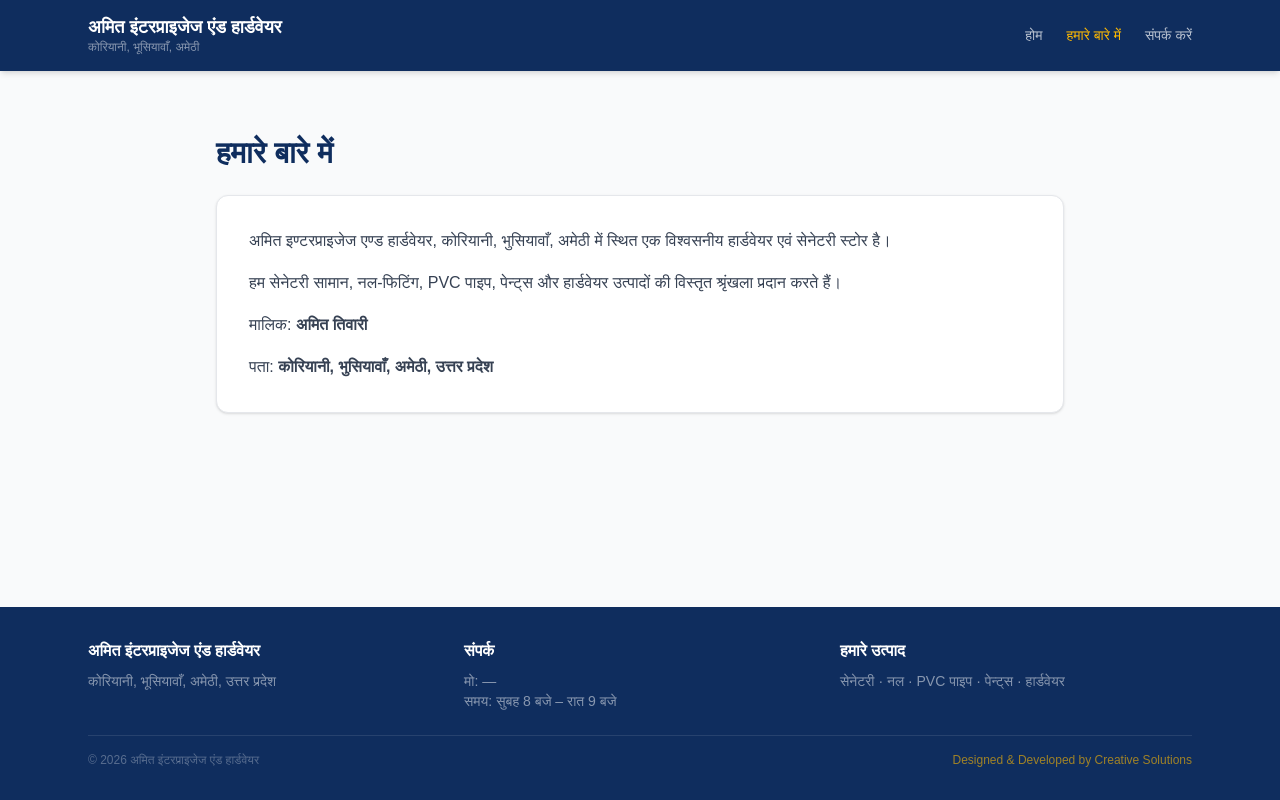
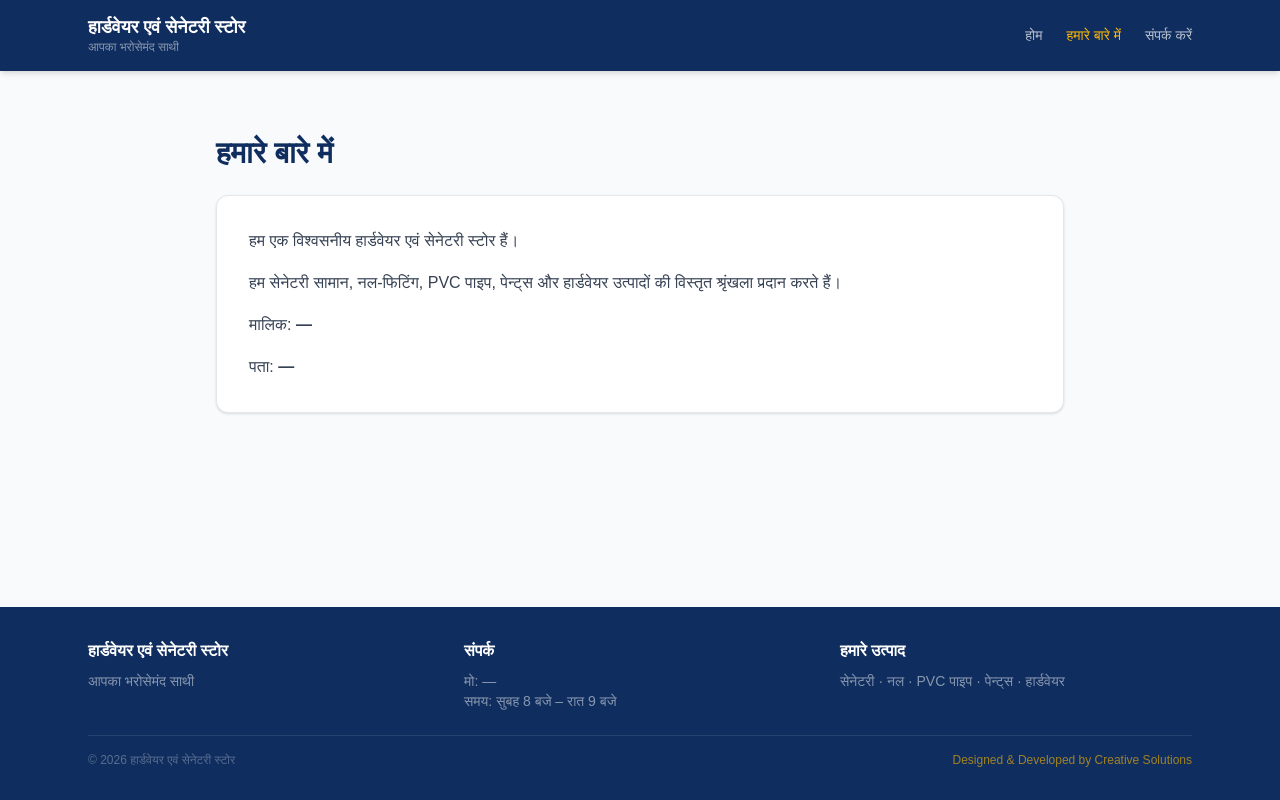
Before and after one commit to kp1153/amit-hardware, a Next.js app: page /about in a window 1280 px wide. Built offline with nearby package versions, Linux system fonts and the light colour scheme.

Commit message:
generic branding

```diff
--- a/app/(website)/about/page.js
+++ b/app/(website)/about/page.js
@@ -1,6 +1,7 @@
+// F:\amit-hardware\app\(website)\about\page.js
 export const metadata = {
-  title: "हमारे बारे में | अमित इण्टरप्राइजेज एण्ड हार्डवेयर",
-  description: "अमित इण्टरप्राइजेज एण्ड हार्डवेयर के बारे में जानें — अमेठी का भरोसेमंद हार्डवेयर एवं सेनेटरी स्टोर।",
+  title: "हमारे बारे में | हार्डवेयर एवं सेनेटरी स्टोर",
+  description: "हार्डवेयर एवं सेनेटरी स्टोर के बारे में जानें — आपका भरोसेमंद हार्डवेयर स्टोर।",
 }
 
 export default function AboutPage() {
@@ -8,10 +9,10 @@ export default function AboutPage() {
     <div className="max-w-4xl mx-auto px-6 py-16">
       <h1 className="text-3xl font-bold text-[#0f2d5e] mb-6">हमारे बारे में</h1>
       <div className="bg-white rounded-xl border border-gray-200 p-8 shadow-sm space-y-4 text-gray-700 leading-relaxed">
-        <p>अमित इण्टरप्राइजेज एण्ड हार्डवेयर, कोरियानी, भुसियावाँ, अमेठी में स्थित एक विश्वसनीय हार्डवेयर एवं सेनेटरी स्टोर है।</p>
+        <p>हम एक विश्वसनीय हार्डवेयर एवं सेनेटरी स्टोर हैं।</p>
         <p>हम सेनेटरी सामान, नल-फिटिंग, PVC पाइप, पेन्ट्स और हार्डवेयर उत्पादों की विस्तृत श्रृंखला प्रदान करते हैं।</p>
-        <p>मालिक: <strong>अमित तिवारी</strong></p>
-        <p>पता: <strong>कोरियानी, भुसियावाँ, अमेठी, उत्तर प्रदेश</strong></p>
+        <p>मालिक: <strong>—</strong></p>
+        <p>पता: <strong>—</strong></p>
       </div>
     </div>
   )
--- a/app/(website)/contact/page.js
+++ b/app/(website)/contact/page.js
@@ -1,6 +1,7 @@
+// F:\amit-hardware\app\(website)\contact\page.js
 export const metadata = {
-  title: "संपर्क करें | अमित इण्टरप्राइजेज एण्ड हार्डवेयर",
-  description: "अमित इण्टरप्राइजेज एण्ड हार्डवेयर से संपर्क करें — कोरियानी, भुसियावाँ, अमेठी।",
+  title: "संपर्क करें | हार्डवेयर एवं सेनेटरी स्टोर",
+  description: "हार्डवेयर एवं सेनेटरी स्टोर से संपर्क करें।",
 }
 
 export default function ContactPage() {
@@ -8,10 +9,12 @@ export default function ContactPage() {
     <div className="max-w-4xl mx-auto px-6 py-16">
       <h1 className="text-3xl font-bold text-[#0f2d5e] mb-6">संपर्क करें</h1>
       <div className="grid grid-cols-2 gap-6">
-        {[["📍", "पता", "कोरियानी, भुसियावाँ, अमेठी, उत्तर प्रदेश"],
+        {[
+          ["📍", "पता", "—"],
           ["📞", "मोबाइल", "—"],
           ["🕐", "समय", "सुबह 8 बजे – रात 9 बजे"],
-          ["📅", "अवकाश", "रविवार — आधा दिन"]].map(([icon, title, value]) => (
+          ["📅", "अवकाश", "रविवार — आधा दिन"],
+        ].map(([icon, title, value]) => (
           <div key={title} className="bg-white rounded-xl border border-gray-200 p-6 shadow-sm flex gap-4 items-start">
             <div className="text-3xl">{icon}</div>
             <div>
--- a/app/(website)/layout.js
+++ b/app/(website)/layout.js
@@ -1,9 +1,10 @@
+// F:\amit-hardware\app\(website)\layout.js
 import Navbar from "@/components/website/Navbar"
 import Footer from "@/components/website/Footer"
 
 export const metadata = {
-  title: "अमित इण्टरप्राइजेज एण्ड हार्डवेयर | अमेठी",
-  description: "अमेठी, उत्तर प्रदेश में सेनेटरी, नल, PVC पाइप, पेन्ट्स और हार्डवेयर सामान के लिए अमित इण्टरप्राइजेज एण्ड हार्डवेयर, कोरियानी।",
+  title: "हार्डवेयर एवं सेनेटरी स्टोर",
+  description: "हार्डवेयर, सेनेटरी, नल, PVC पाइप, पेन्ट्स और बिल्डिंग मटेरियल के लिए आपका भरोसेमंद साथी।",
 }
 
 export default function WebsiteLayout({ children }) {
--- a/app/(website)/page.js
+++ b/app/(website)/page.js
@@ -1,9 +1,10 @@
+// F:\amit-hardware\app\(website)\page.js
 export default function HomePage() {
   return (
     <div>
       <section className="bg-[#0f2d5e] text-white py-16 px-6 text-center">
-        <h1 className="text-3xl md:text-4xl font-bold mb-4">अमित इंटरप्राइजेज एंड हार्डवेयर</h1>
-        <p className="text-white/70 text-base md:text-lg mb-8">अमेठी का भरोसेमंद हार्डवेयर एवं सेनेटरी स्टोर</p>
+        <h1 className="text-3xl md:text-4xl font-bold mb-4">हार्डवेयर एवं सेनेटरी स्टोर</h1>
+        <p className="text-white/70 text-base md:text-lg mb-8">आपका भरोसेमंद हार्डवेयर एवं सेनेटरी स्टोर</p>
         <a href="/contact" className="bg-amber-400 text-[#0f2d5e] font-bold px-8 py-3 rounded-lg hover:bg-amber-300 transition-colors">
           संपर्क करें
         </a>
--- a/app/dashboard/bill/[id]/page.js
+++ b/app/dashboard/bill/[id]/page.js
@@ -38,9 +38,8 @@ export default async function PrintPage({ params }) {
       <div className="bg-white border border-gray-200 rounded-xl p-6 space-y-4 print:border-0 print:rounded-none print:p-0">
 
         <div className="text-center border-b border-gray-200 pb-4">
-          <div className="text-xl font-bold text-[#0f2d5e]">अमित इण्टरप्राइजेज एण्ड हार्डवेयर</div>
-          <div className="text-sm text-gray-500 mt-1">कोरियानी, भूसियावाँ, अमेठी, उत्तर प्रदेश</div>
-          <div className="text-sm text-gray-500">सेनेटरी · नल · PVC पाइप · पेन्ट्स · हार्डवेयर</div>
+          <div className="text-xl font-bold text-[#0f2d5e]">हार्डवेयर एवं सेनेटरी स्टोर</div>
+          <div className="text-sm text-gray-500 mt-1">हार्डवेयर · सेनेटरी · नल · PVC पाइप · पेन्ट्स</div>
         </div>
 
         <div className="flex justify-between text-sm">
--- a/app/dashboard/settings/page.js
+++ b/app/dashboard/settings/page.js
@@ -1,3 +1,4 @@
+// F:\amit-hardware\app\dashboard\settings\page.js
 export default function SettingsPage() {
   return (
     <div className="space-y-6 max-w-lg">
@@ -7,15 +8,15 @@ export default function SettingsPage() {
         <div className="font-bold text-[#0f2d5e] border-b pb-2">दुकान की जानकारी</div>
         <div className="space-y-1">
           <div className="text-sm text-gray-500">दुकान का नाम</div>
-          <div className="font-semibold">अमित इण्टरप्राइजेज एण्ड हार्डवेयर</div>
+          <div className="font-semibold">—</div>
         </div>
         <div className="space-y-1">
           <div className="text-sm text-gray-500">पता</div>
-          <div className="font-semibold">कोरियानी, भुसियावाँ, अमेठी</div>
+          <div className="font-semibold">—</div>
         </div>
         <div className="space-y-1">
           <div className="text-sm text-gray-500">मालिक</div>
-          <div className="font-semibold">अमित तिवारी</div>
+          <div className="font-semibold">—</div>
         </div>
         <p className="text-xs text-gray-400">सेटिंग्स बदलने की सुविधा अगले अपडेट में आएगी।</p>
       </div>
--- a/app/layout.js
+++ b/app/layout.js
@@ -1,3 +1,4 @@
+// F:\amit-hardware\app\layout.js
 import { Baloo_2, Noto_Sans_Devanagari } from "next/font/google"
 import "./globals.css"
 
@@ -12,8 +13,8 @@ const noto = Noto_Sans_Devanagari({
 })
 
 export const metadata = {
-  title: "अमित इण्टरप्राइजेज एण्ड हार्डवेयर",
-  description: "सेनेटरी, नल, PVC पाइप, पेन्ट्स — कोरियानी, अमेठी",
+  title: "हार्डवेयर मैनेजर",
+  description: "हार्डवेयर एवं सेनेटरी स्टोर प्रबंधन प्रणाली",
 }
 
 export default function RootLayout({ children }) {
--- a/app/login/page.js
+++ b/app/login/page.js
@@ -1,3 +1,4 @@
+// F:\amit-hardware\app\login\page.js
 "use client"
 import { useState } from "react"
 import { useRouter } from "next/navigation"
@@ -23,7 +24,7 @@ export default function LoginPage() {
     <div className="min-h-screen bg-[#0f2d5e] flex items-center justify-center">
       <form onSubmit={handleLogin} className="bg-white rounded-xl p-8 w-80 space-y-4 shadow-xl">
         <div className="text-center">
-          <div className="text-2xl font-bold text-[#0f2d5e]">अमित हार्डवेयर</div>
+          <div className="text-2xl font-bold text-[#0f2d5e]">हार्डवेयर मैनेजर</div>
           <div className="text-gray-400 text-sm mt-1">लॉगिन करें</div>
         </div>
         {error && <p className="text-red-500 text-sm text-center">{error}</p>}
--- a/components/Sidebar.js
+++ b/components/Sidebar.js
@@ -1,3 +1,4 @@
+// F:\amit-hardware\components\Sidebar.js
 "use client"
 
 import Link from "next/link"
@@ -41,13 +42,13 @@ export default function Sidebar() {
       <aside className="hidden md:flex w-64 h-screen bg-[#0f2d5e] flex-col fixed top-0 left-0">
         <div className="p-4 border-b border-white/10">
           <div className="text-white font-bold text-sm leading-snug">
-            अमित इंटरप्राइजेज<br />एंड हार्डवेयर
+            हार्डवेयर मैनेजर
           </div>
-          <div className="text-white/40 text-xs mt-1">कोरियानी, अमेठी</div>
+          <div className="text-white/40 text-xs mt-1">प्रबंधन प्रणाली</div>
           <div className="mt-3 flex items-center gap-2">
-            <div className="w-8 h-8 rounded-full bg-amber-400 flex items-center justify-center text-[#0f2d5e] font-bold text-sm">अ</div>
+            <div className="w-8 h-8 rounded-full bg-amber-400 flex items-center justify-center text-[#0f2d5e] font-bold text-sm">H</div>
             <div>
-              <div className="text-white text-xs font-semibold">अमित तिवारी</div>
+              <div className="text-white text-xs font-semibold">व्यवस्थापक</div>
               <div className="text-white/40 text-[10px]">प्रोप्राइटर</div>
             </div>
           </div>
@@ -72,8 +73,8 @@ export default function Sidebar() {
 
       {/* MOBILE TOP BAR */}
       <div className="md:hidden fixed top-0 left-0 right-0 z-50 bg-[#0f2d5e] flex items-center justify-between px-4 py-3 shadow-md">
-        <div className="text-white font-bold text-sm">अमित हार्डवेयर</div>
-        <div className="text-white/40 text-xs">कोरियानी, अमेठी</div>
+        <div className="text-white font-bold text-sm">हार्डवेयर मैनेजर</div>
+        <div className="text-white/40 text-xs">प्रबंधन प्रणाली</div>
       </div>
 
       {/* MOBILE BOTTOM NAV */}
--- a/components/website/Footer.js
+++ b/components/website/Footer.js
@@ -1,11 +1,12 @@
+// F:\amit-hardware\components\website\Footer.js
 export default function Footer() {
   return (
     <footer className="bg-[#0f2d5e] text-white mt-auto">
       <div className="max-w-6xl mx-auto px-6 py-8">
         <div className="grid grid-cols-1 md:grid-cols-3 gap-6 mb-6">
           <div>
-            <div className="font-bold mb-2">अमित इंटरप्राइजेज एंड हार्डवेयर</div>
-            <div className="text-white/50 text-sm">कोरियानी, भूसियावाँ, अमेठी, उत्तर प्रदेश</div>
+            <div className="font-bold mb-2">हार्डवेयर एवं सेनेटरी स्टोर</div>
+            <div className="text-white/50 text-sm">आपका भरोसेमंद साथी</div>
           </div>
           <div>
             <div className="font-bold mb-2">संपर्क</div>
@@ -18,7 +19,7 @@ export default function Footer() {
           </div>
         </div>
         <div className="border-t border-white/10 pt-4 flex flex-col md:flex-row justify-between items-center gap-2 text-xs text-white/30">
-          <span>© {new Date().getFullYear()} अमित इंटरप्राइजेज एंड हार्डवेयर</span>
+          <span>© {new Date().getFullYear()} हार्डवेयर एवं सेनेटरी स्टोर</span>
           <a href="https://www.web-developer-kp.com" target="_blank" rel="noopener noreferrer"
             className="text-amber-400/60 hover:text-amber-400 transition-colors">
             Designed & Developed by Creative Solutions
--- a/components/website/Navbar.js
+++ b/components/website/Navbar.js
@@ -1,3 +1,4 @@
+// F:\amit-hardware\components\website\Navbar.js
 "use client"
 import Link from "next/link"
 import { usePathname } from "next/navigation"
@@ -17,8 +18,8 @@ export default function Navbar() {
     <header className="bg-[#0f2d5e] text-white shadow-md">
       <div className="max-w-6xl mx-auto px-6 py-4 flex items-center justify-between">
         <div>
-          <div className="font-bold text-lg leading-tight">अमित इंटरप्राइजेज एंड हार्डवेयर</div>
-          <div className="text-white/50 text-xs">कोरियानी, भूसियावाँ, अमेठी</div>
+          <div className="font-bold text-lg leading-tight">हार्डवेयर एवं सेनेटरी स्टोर</div>
+          <div className="text-white/50 text-xs">आपका भरोसेमंद साथी</div>
         </div>
 
         {/* Desktop nav */}
```
